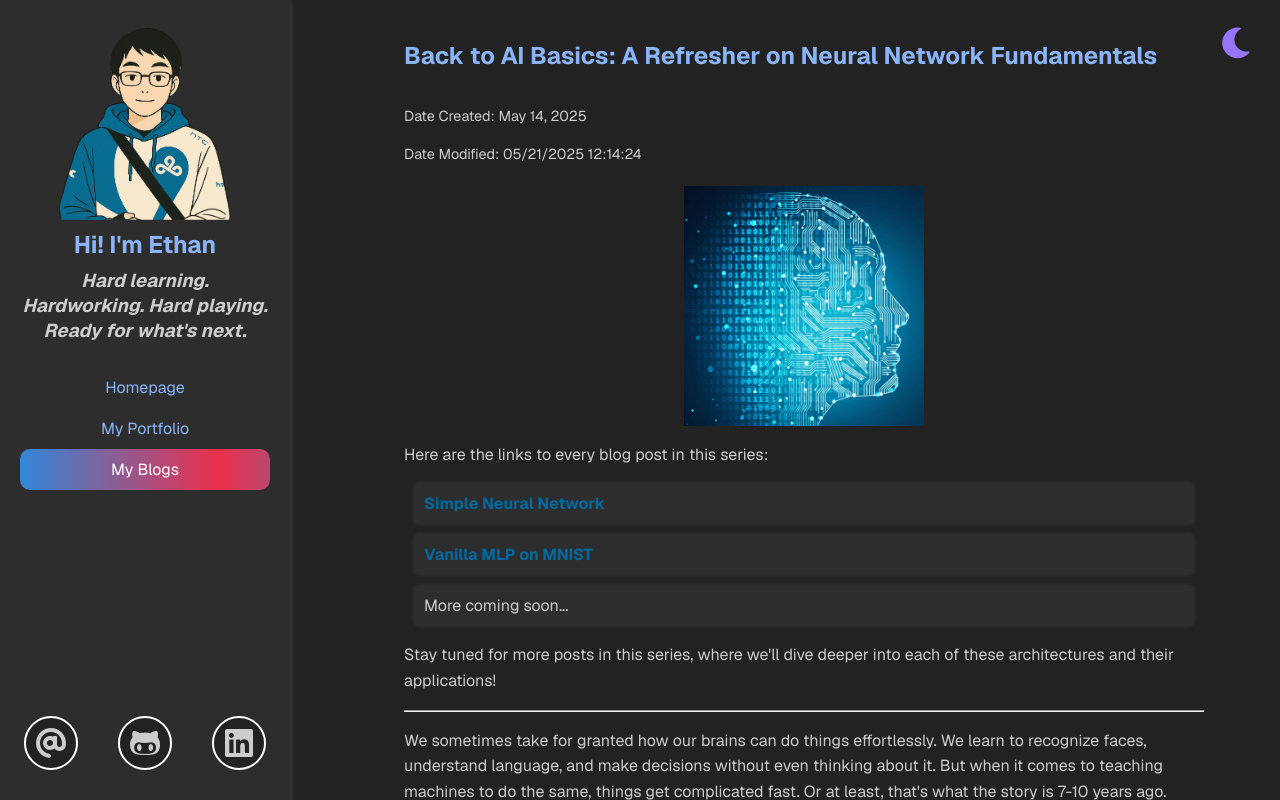
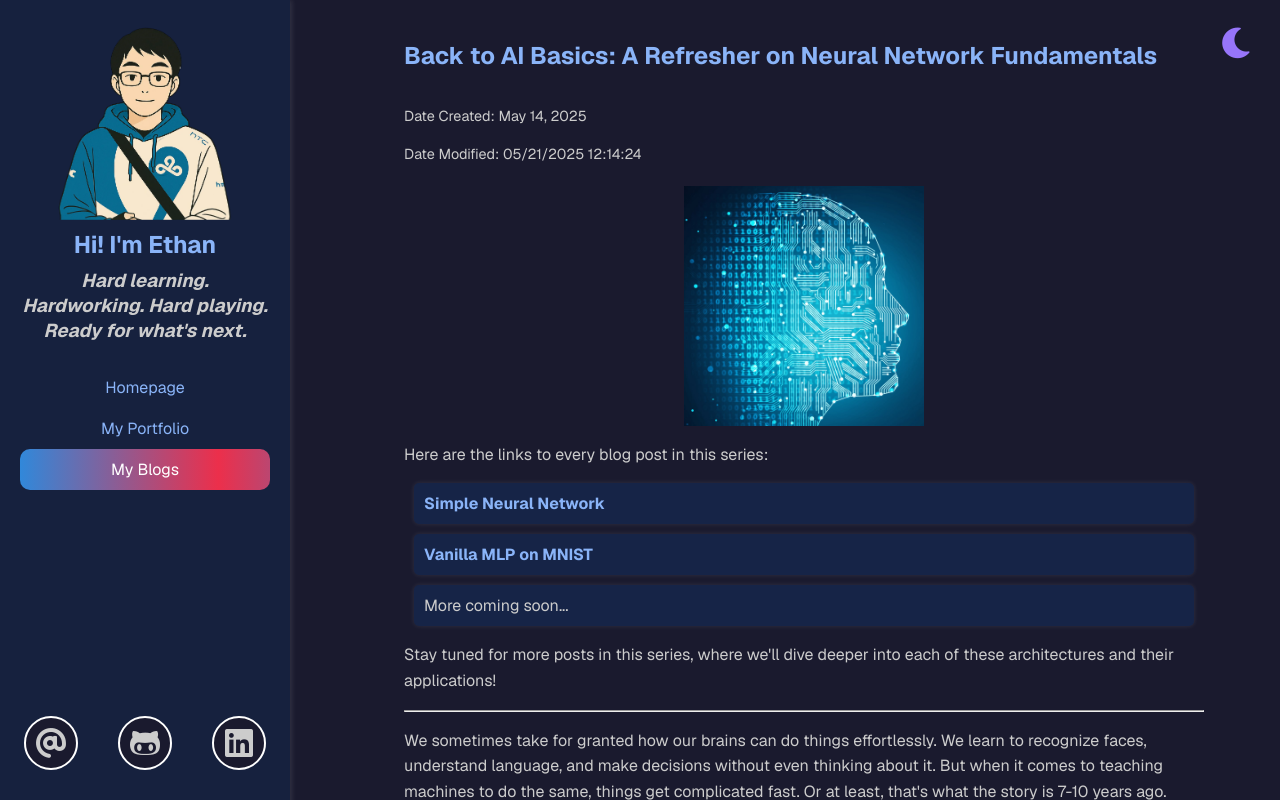
Before and after one commit to ethannguyen2k/ethannguyen2k.github.io, a plain HTML site: page blog/back-to-ai-basics.html in a window 1280 px wide. Both pictures are taken after a click on the button "Toggle theme". Shown: the top 800 px of the page. Drawn offline with nearby package versions, Linux system fonts and the light colour scheme.

Commit message:
fix: minor aesthetics

```diff
--- a/blog/back-to-ai-basics.html
+++ b/blog/back-to-ai-basics.html
@@ -83,7 +83,7 @@
             <p>Stay tuned for more posts in this series, where we'll dive deeper into each of these architectures and their applications!</p>
             <hr>
 
-            <p>We sometimes take for granted how our brains can do things effortlessly. We learn to recognize faces, understand language, and make decisions without even thinking about it.
+            <p id="neuron">We sometimes take for granted how our brains can do things effortlessly. We learn to recognize faces, understand language, and make decisions without even thinking about it.
             But when it comes to teaching machines to do the same, things get complicated fast. Or at least, that's what the story is 7-10 years ago.</p>
 
             <p>Today, tasks like image recognition and language translation are trivial. <a href="https://huggingface.co/tasks/any-to-any" target="_blank">We have LLMs that can act as anything we want, give us anything we want now</a>. What once seemed out of reach is now part of everyday tools and products.</p>
@@ -100,7 +100,7 @@
             <p>That's it. The rest is architecture and engineering.</p>
             <p>This simplicity makes us feel reassuring and powerful. Understanding this core foundation helps cut through the complexity that can make AI seem intimidating.</p>
 
-            <h3 id="neuron">A Single Neuron</h3>
+            <h3>A Single Neuron</h3>
             <p>Despite all the biological terminology, a neuron in a neural network is just a mathematical function, act as a building block:</p>
             <div class="code-window">
                 <div class="console">
--- a/css/blog-styles.css
+++ b/css/blog-styles.css
@@ -42,13 +42,13 @@
 
 /* Dark theme */
 [data-theme="dark"] {
-    --bg-primary: #222;
-    --bg-secondary: #2d2d2d;
+    --bg-primary: #1a1a2e;
+    --bg-secondary: #16213e;
     --text-primary: #cccccc;
     --text-secondary: #cccccc;
     --accent-color: #8ab4f8;
     --border-color: #444444;
-    --card-bg: #2d2d2d;
+    --card-bg: #162447;
     --shadow-color: rgba(255, 255, 255, 0.1);
     --hover-color: #00293f;
     /* Code window colors - Dark theme */
@@ -355,7 +355,7 @@ ul li {
 }
 
 ul li a {
-    color: #00699e;
+    color: var(--accent-color);
     text-decoration: none;
     font-weight: bold;
 }
--- a/css/styles.css
+++ b/css/styles.css
@@ -60,13 +60,13 @@
 
 /* Dark theme */
 [data-theme="dark"] {
-    --bg-primary: #222;
-    --bg-secondary: #2d2d2d;
+    --bg-primary: #1a1a2e;
+    --bg-secondary: #16213e;
     --text-primary: #cccccc;
     --text-secondary: #cccccc;
     --accent-color: #8ab4f8;
     --border-color: #444444;
-    --card-bg: #2d2d2d;
+    --card-bg: #162447;
     --shadow-color: rgba(255, 255, 255, 0.1);
     --hover-color: #00293f;
     --lightbox: rgba(0, 0, 0, 0.9);
@@ -78,9 +78,9 @@
     --code-content-bg: #0c0c0c;
     --code-window-shadow: 0 10px 30px rgba(255, 255, 255, 0.1);
     /* Box shadow and wave */
-    --box-bg: rgba(45, 45, 45, 0.9);
+    --box-bg: #162447;
     --box-shadow: 0 8px 32px rgba(0, 0, 0, 0.4);
-    --box-border: rgba(255,255,255,0.1);
+    --box-border: rgba(35, 46, 73, 0.4);
     --wave-color-1: #00699e;
     --wave-color-2: #0096E2;
     --wave-color-3: #65ccff;
```
Also changed, not shown: 404.html (+2 -2 lines), 1 other file.
